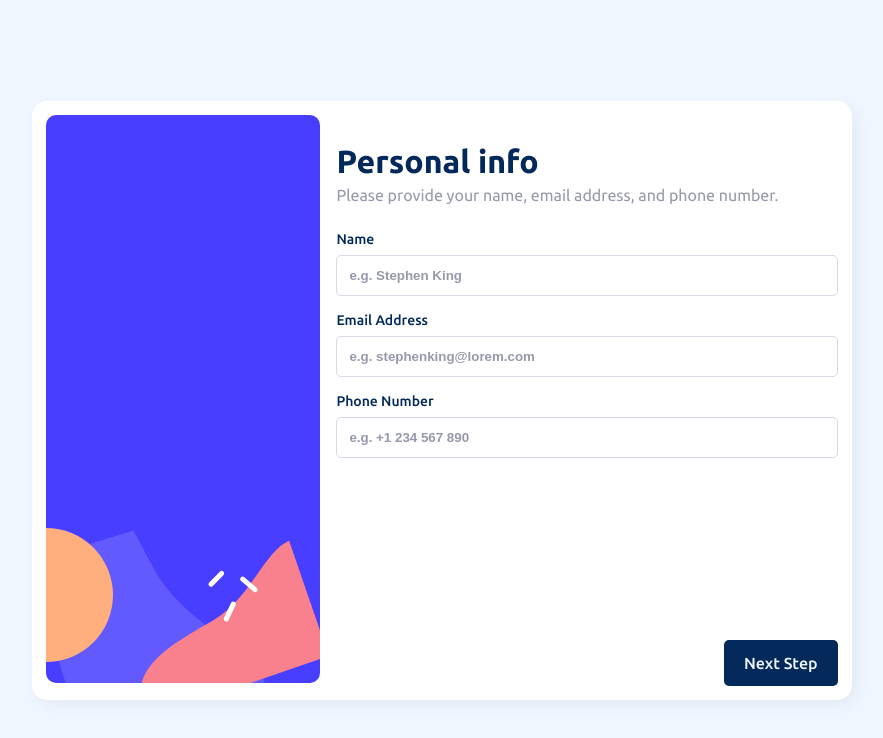
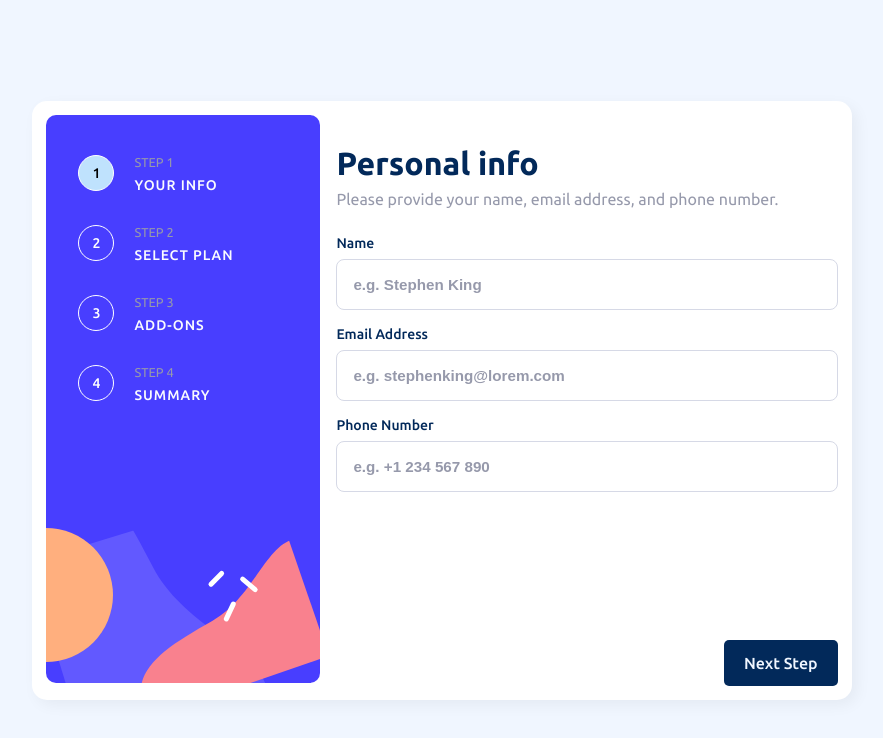
Before and after one commit to zulmy-azhary/multistep-form, a React (Vite) app: page / in a window 1280 px wide. Shown: the top 738 px of the page, without its empty margins (198-1081 px from the left). Built offline with nearby package versions, Linux system fonts and the light colour scheme.

Commit message:
Add the last step after confirm purchase

```diff
--- a/src/App.tsx
+++ b/src/App.tsx
@@ -1,10 +1,11 @@
-import React from "react";
+import React, { useState } from "react";
 import styled, { useTheme } from "styled-components";
 import { StepForm } from "./components";
 import { useMediaQuery, useStepForm } from "./hooks";
-import { AddOns, PersonalInfo, Plan, Summary } from "./pages";
+import { AddOns, PersonalInfo, Plan, Summary, ThankYou } from "./pages";
 import { FormProvider, useForm } from "react-hook-form";
 import { FormData } from "./types";
+import { SubText } from "./styles/SharedComponents";
 
 const Container = styled.form`
   width: 100%;
@@ -47,6 +48,13 @@ const Dots = styled.div`
   justify-content: center;
   align-items: center;
   column-gap: 1rem;
+
+  @media (min-width: ${(props) => props.theme.media.tablet}) {
+    flex-direction: column;
+    row-gap: 2rem;
+    margin-top: 0;
+    align-items: flex-start;
+  }
 `;
 
 const Item = styled.div<{ isActive: boolean }>`
@@ -92,12 +100,50 @@ const Card = styled.div`
 `;
 const Sidebar = styled.div`
   position: relative;
+  /* width: 17.125rem;
+  min-height: 35.5rem; */
 `;
 
 const Image = styled.img`
   border-radius: 10px;
   width: fit-content;
   height: fit-content;
+`;
+
+const SidebarContent = styled.div`
+  position: absolute;
+  inset: 0;
+  display: flex;
+  justify-content: flex-start;
+  align-items: flex-start;
+  padding: 2.5rem 2rem;
+`;
+
+const ItemWrapper = styled.div`
+  display: flex;
+  justify-content: flex-start;
+  align-items: flex-start;
+  column-gap: 1.25rem;
+`;
+
+const ItemTextContent = styled.div`
+  display: flex;
+  flex-direction: column;
+  row-gap: 0.5rem;
+`;
+
+const ItemSubText = styled(SubText)`
+  text-transform: uppercase;
+  font-weight: 400;
+  font-size: 0.8rem;
+`;
+
+const ItemTitle = styled.h4`
+  color: var(--alabaster);
+  text-transform: uppercase;
+  font-weight: 500;
+  font-size: 0.875rem;
+  letter-spacing: 1px;
 `;
 
 const CardContent = styled.div`
@@ -137,11 +183,19 @@ const App: React.FC = () => {
   });
   const { media } = useTheme();
   const isTablet = useMediaQuery(`(min-width: ${media.tablet})`);
-  const stepList: JSX.Element[] = [<PersonalInfo />, <Plan />, <AddOns />, <Summary />];
-  const { steps, step, backStep, nextStep, isFirstStep, isLastStep } = useStepForm(stepList);
+  const [stepList] = useState<JSX.Element[]>([
+    <PersonalInfo />,
+    <Plan />,
+    <AddOns />,
+    <Summary />,
+    <ThankYou />,
+  ]);
+  const { steps, currentStep, step, backStep, nextStep, goToStep, isFirstStep, isLastStep } =
+    useStepForm(stepList);
 
   const onSubmit = methods.handleSubmit((data: FormData) => {
     if (!isLastStep) return nextStep();
+    goToStep(4);
     console.log(data);
   });
 
@@ -151,8 +205,10 @@ const App: React.FC = () => {
         <Wrapper>
           {!isTablet && (
             <Dots>
-              {steps.map((_, idx: number) => {
-                const isActive = steps.indexOf(step) === idx;
+              {stepsData.map((_, idx: number) => {
+                const curr = currentStep !== 4 ? steps.indexOf(step) : 4;
+                const i = currentStep !== 4 ? idx : idx + 1;
+                const isActive = curr === i;
 
                 return (
                   <Item key={idx} isActive={isActive}>
@@ -166,18 +222,41 @@ const App: React.FC = () => {
             {isTablet && (
               <Sidebar>
                 <Image src={"/images/bg-sidebar-desktop.svg"} />
+                <SidebarContent>
+                  <Dots>
+                    {stepsData.map((title, idx: number) => {
+                      const curr = currentStep !== 4 ? steps.indexOf(step) : 4;
+                      const i = currentStep !== 4 ? idx : idx + 1;
+                      const isActive = curr === i;
+
+                      return (
+                        <ItemWrapper key={idx}>
+                          <Item isActive={isActive}>{idx + 1}</Item>
+                          <ItemTextContent>
+                            <ItemSubText>Step {idx + 1}</ItemSubText>
+                            <ItemTitle>{title}</ItemTitle>
+                          </ItemTextContent>
+                        </ItemWrapper>
+                      );
+                    })}
+                  </Dots>
+                </SidebarContent>
               </Sidebar>
             )}
             <CardContent>
               <Content>{step}</Content>
-              {isTablet && <StepForm stepState={{ backStep, isFirstStep, isLastStep }} />}
+              {isTablet && (
+                <StepForm stepState={{ currentStep, backStep, isFirstStep, isLastStep }} />
+              )}
             </CardContent>
           </Card>
         </Wrapper>
-        {!isTablet && <StepForm stepState={{ backStep, isFirstStep, isLastStep }} />}
+        {!isTablet && <StepForm stepState={{ currentStep, backStep, isFirstStep, isLastStep }} />}
       </Container>
     </FormProvider>
   );
 };
 
+const stepsData: string[] = ["Your Info", "Select Plan", "Add-Ons", "Summary"];
+
 export default App;
--- a/src/components/AddOnsForm.tsx
+++ b/src/components/AddOnsForm.tsx
@@ -21,6 +21,10 @@ const Wrapper = styled.button`
   &:hover {
     outline: 1px solid var(--purplishBlue);
   }
+
+  @media (min-width: ${props => props.theme.media.laptop}) {
+    padding: 1.25rem 1.5rem;
+  }
 `;
 
 const CheckBox = styled.input`
@@ -28,6 +32,11 @@ const CheckBox = styled.input`
   transform: scale(1.25);
   accent-color: var(--purplishBlue);
   cursor: pointer;
+
+  @media (min-width: ${props => props.theme.media.laptop}) {
+    width: 1.5rem;
+    transform: scale(1.5);
+  }
 `;
 
 const TextWrapper = styled.div`
@@ -37,22 +46,39 @@ const TextWrapper = styled.div`
   align-items: flex-start;
   flex: 1;
   padding-left: 0.75rem;
+
+  @media (min-width: ${props => props.theme.media.laptop}) {
+    padding-left: 1.25rem;
+  }
 `;
 
 const AddOnsText = styled(Text)`
   font-size: 0.95rem;
   font-weight: 700;
   line-height: 1.5;
+
+  @media (min-width: ${props => props.theme.media.laptop}) {
+    font-size: 1.05rem;
+  }
 `;
 
 const Subtitle = styled(SubText)`
   font-size: 0.8rem;
+
+  @media (min-width: ${props => props.theme.media.laptop}) {
+    font-size: 0.925rem;
+    font-weight: 400;
+  }
 `;
 
 const Discount = styled(Text)`
   font-size: 0.75rem;
   font-weight: 500;
   color: var(--purplishBlue);
+
+  @media (min-width: ${props => props.theme.media.laptop}) {
+    font-size: 0.9rem;
+  }
 `;
 
 interface AddOnsProps {
--- a/src/components/InputForm.tsx
+++ b/src/components/InputForm.tsx
@@ -36,6 +36,7 @@ const Input = styled.input<{ isValid?: boolean }>`
   border-radius: 5px;
   outline: none;
   color: var(--marineBlue);
+  font-weight: 700;
 
   &:active,
   &:focus {
@@ -43,8 +44,13 @@ const Input = styled.input<{ isValid?: boolean }>`
   }
 
   &::placeholder {
-    font-weight: 700;
     color: var(--coolGray);
+  }
+
+  @media (min-width: ${props => props.theme.media.laptop}) {
+    padding: 1rem;
+    border-radius: 8px;
+    font-size: 0.95rem;
   }
 `;
 
--- a/src/components/PlanForm.tsx
+++ b/src/components/PlanForm.tsx
@@ -34,7 +34,7 @@ const Container = styled.button`
 `;
 
 const Input = styled.input`
-  /* display: none; */
+  display: none;
 `;
 
 const Image = styled.img`
@@ -66,6 +66,10 @@ const SubText = styled(Text)`
 const Discount = styled(Text)`
   font-size: 0.75rem;
   font-weight: 500;
+
+  @media (min-width: ${(props) => props.theme.media.laptop}) {
+    font-size: 0.775rem;
+  }
 `;
 
 interface Props extends React.InputHTMLAttributes<HTMLInputElement> {
--- a/src/components/StepForm.tsx
+++ b/src/components/StepForm.tsx
@@ -55,6 +55,7 @@ const ButtonNext = styled(Button)<{ isLastStep: boolean }>`
 
 interface Props {
   stepState: {
+    currentStep: number;
     backStep: () => void;
     isFirstStep: boolean;
     isLastStep: boolean;
@@ -62,9 +63,11 @@ interface Props {
 }
 
 const StepForm: React.FC<Props> = ({ stepState }) => {
-  const { backStep, isFirstStep, isLastStep } = stepState;
+  const { currentStep, backStep, isFirstStep, isLastStep } = stepState;
 
   return (
+    <>
+      {currentStep !== 4 && (
         <StepWrapper>
           {!isFirstStep && (
             <ButtonBack onClick={backStep} type="button">
@@ -75,6 +78,8 @@ const StepForm: React.FC<Props> = ({ stepState }) => {
             {isLastStep ? "Confirm" : "Next Step"}
           </ButtonNext>
         </StepWrapper>
+      )}
+    </>
   );
 };
 
--- a/src/hooks/useStepForm.tsx
+++ b/src/hooks/useStepForm.tsx
@@ -4,7 +4,7 @@ export const useStepForm = (steps: React.ReactNode[]) => {
   const [currentStep, setCurrentStep] = useState<number>(0);
   const step = steps[currentStep];
   const isFirstStep = currentStep === 0;
-  const isLastStep = currentStep === steps.length - 1;
+  const isLastStep = currentStep === steps.length - 2;
 
   // Go to previous step
   const backStep = () => {
@@ -13,7 +13,7 @@ export const useStepForm = (steps: React.ReactNode[]) => {
 
   // Go to next step
   const nextStep = () => {
-    setCurrentStep((curr) => (curr >= steps.length - 1 ? curr : curr + 1));
+    setCurrentStep((curr) => (curr >= steps.length - 2 ? curr : curr + 1));
   };
 
   // Go to specific step
--- /dev/null
+++ b/src/pages/ThankYou.tsx
@@ -0,0 +1,39 @@
+import React from "react";
+import styled from "styled-components";
+import { Header, SubHeader } from "../styles/SharedComponents";
+
+const Container = styled.div`
+  padding: 3rem 0;
+  text-align: center;
+  height: 100%;
+`;
+
+const Image = styled.img`
+  width: 3.5rem;
+  margin-bottom: 1rem;
+
+  @media (min-width: ${(props) => props.theme.media.tablet}) {
+    width: initial;
+  }
+`;
+
+const Description = styled(SubHeader)`
+  @media (min-width: ${(props) => props.theme.media.tablet}) {
+    margin-top: 1rem;
+  }
+`;
+
+const ThankYou: React.FC = () => {
+  return (
+    <Container>
+      <Image src="/images/icon-thank-you.svg" alt="Thanks Icon" />
+      <Header>Thank you!</Header>
+      <Description>
+        Thanks for confirming your subscription! We hope you have fun using our platform. If you
+        ever need support, please feel free to email us at support@loremgaming.com.
+      </Description>
+    </Container>
+  );
+};
+
+export default ThankYou;
--- a/src/pages/index.ts
+++ b/src/pages/index.ts
@@ -2,3 +2,4 @@ export { default as PersonalInfo } from "./PersonalInfo";
 export { default as Plan } from "./Plan";
 export { default as AddOns } from "./AddOns";
 export { default as Summary } from "./Summary";
+export { default as ThankYou } from "./ThankYou";
--- a/src/styles/SharedComponents.ts
+++ b/src/styles/SharedComponents.ts
@@ -5,9 +5,9 @@ export const Heading = styled.div``;
 export const Header = styled.h1`
   color: var(--marineBlue);
   font-size: 1.5rem;
-  line-height: 2.75rem;
+  line-height: 3rem;
 
-  @media (min-width: ${props => props.theme.media.tablet}) {
+  @media (min-width: ${props => props.theme.media.laptop}) {
     font-size: revert;
   }
 `;
```
Also changed, not shown: src/pages/Summary.tsx (+39 -12 lines). Lines whose indentation alone changed are shown as unchanged.
